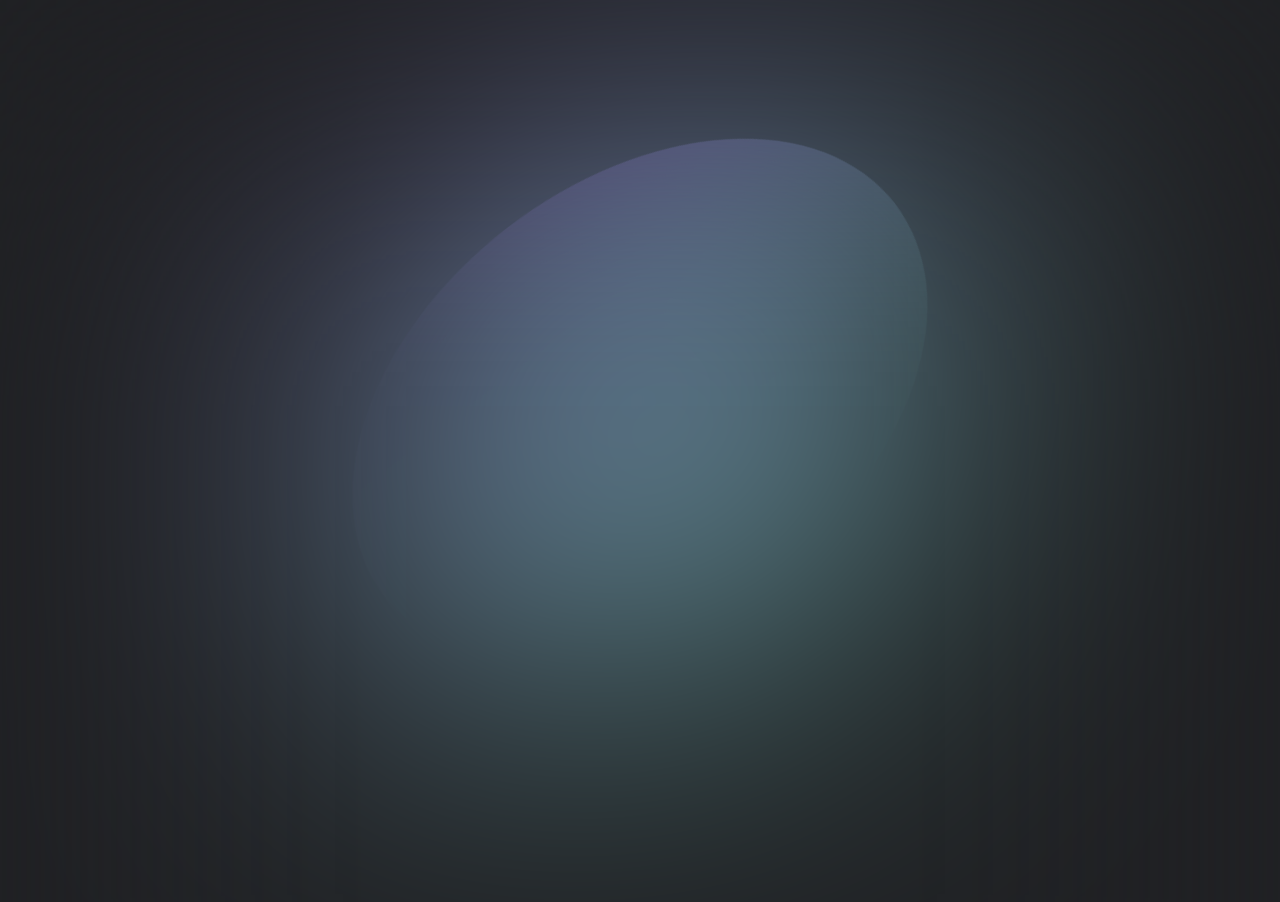
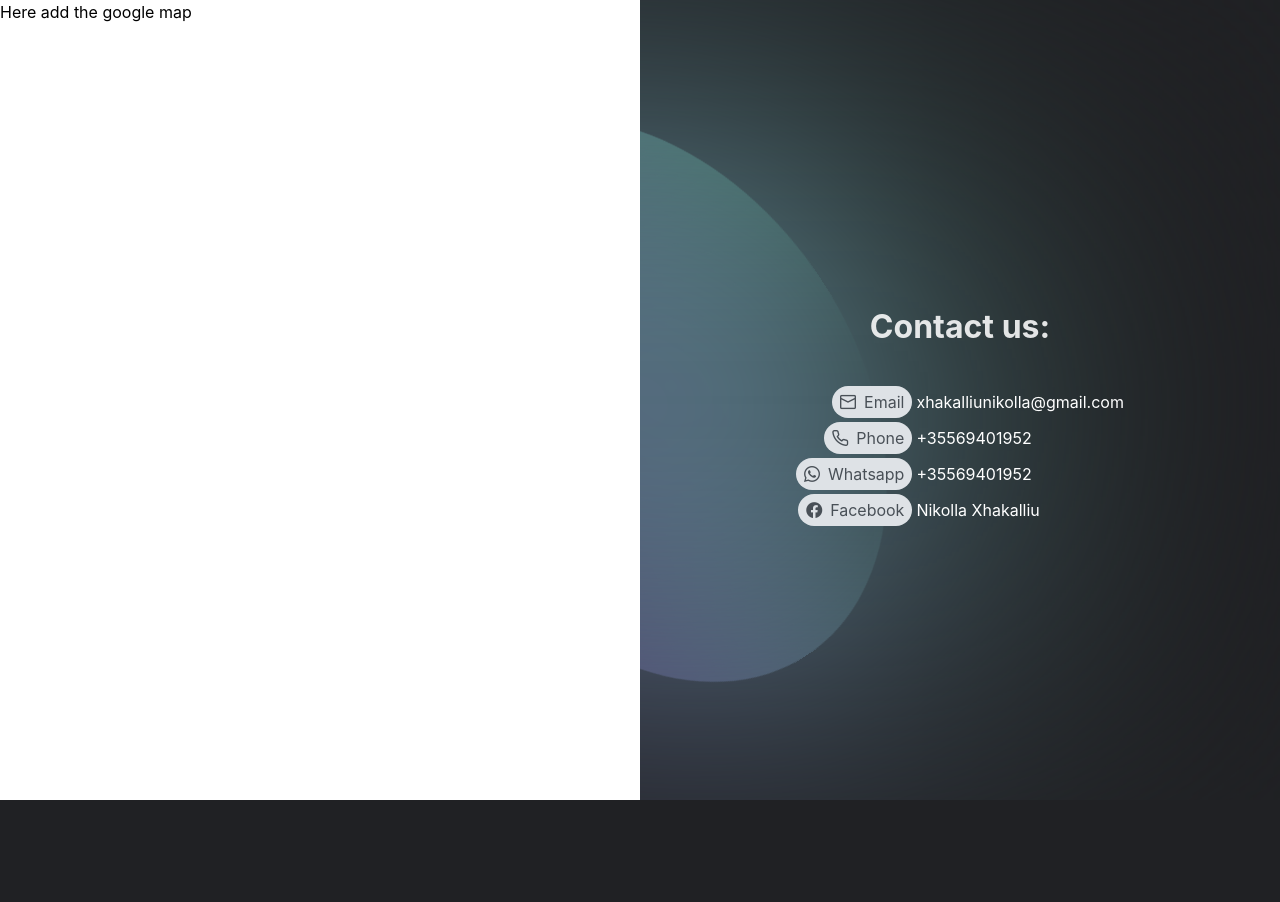
Before and after one commit to Danielxhxh/metalcraft-web-page, a Vue app: page /contact in a window 1280 px wide. Before the commit this address had no page. Shown: the top 902 px of the page. After the commit the page ends 800 px from the top, so only its background shows below. Built offline with nearby package versions, Linux system fonts and the light colour scheme.

Commit message:
added contact page

```diff
--- a/src/App.vue
+++ b/src/App.vue
@@ -38,12 +38,11 @@ onMounted(() => {
 
 #blur {
   position: absolute;
-  top: 0;
-  left: 0;
-  right: 0;
-  bottom: 0;
+  margin: 0 auto 0 0;
+  padding: 0 auto 0 0;
   width: 100%;
-  height: 500vh;
+  /* height: 500vh; */
+  height: 100%;
   z-index: 0;
   backdrop-filter: blur(12vmax);
 }
--- a/src/main.js
+++ b/src/main.js
@@ -12,6 +12,7 @@ import Menubar from "primevue/menubar";
 import Card from "primevue/card";
 import Button from "primevue/button";
 import Galleria from "primevue/galleria";
+import Chip from "primevue/chip";
 
 const app = createApp(App);
 
@@ -19,5 +20,6 @@ app.component("Menubar", Menubar);
 app.component("Card", Card);
 app.component("Button", Button);
 app.component("Galleria", Galleria);
+app.component("Chip", Chip);
 
 app.use(PrimeVue).use(router).mount("#app");
--- a/src/router/index.js
+++ b/src/router/index.js
@@ -7,5 +7,9 @@ export default createRouter({
       path: "/",
       component: () => import("../views/homepage.vue"),
     },
+    {
+      path: "/contact",
+      component: () => import("../views/contact-page.vue"),
+    },
   ],
 });
--- a/src/style.css
+++ b/src/style.css
@@ -1,5 +1,7 @@
+@import url("https://fonts.googleapis.com/css2?family=Raleway&display=swap");
+
 :root {
-  font-family: Inter, system-ui, Avenir, Helvetica, Arial, sans-serif;
+  font-family: "Raleway", sans-serif;
   line-height: 1.5;
   font-weight: 400;
 
@@ -36,6 +38,26 @@ h3 {
   font-size: 2em;
 }
 
+.c {
+  height: 200vh;
+  width: 960px;
+  margin: auto;
+  max-width: 95%;
+}
+
+::-webkit-scrollbar-track {
+  background-color: #202124;
+}
+
+::-webkit-scrollbar {
+  width: 5px;
+}
+
+::-webkit-scrollbar-thumb {
+  background-color: aquamarine;
+  border-radius: 10px;
+}
+
 @media screen and (max-width: 800px) {
   h1 {
     font-size: 3em;
--- /dev/null
+++ b/src/views/contact-page.vue
@@ -0,0 +1,97 @@
+<template>
+  <div class="container">
+    <div class="map-div">
+      <span style="color: black">Here add the google map</span>
+    </div>
+    <div class="contacts-div">
+      <div class="contacts">
+        <h3>Contact us:</h3>
+
+        <table>
+          <tr>
+            <td><Chip label="Email" icon="pi pi-envelope" /></td>
+            <td>
+              <a href="mailto:d.xhakalliu@gmail.com"
+                >xhakalliunikolla@gmail.com</a
+              >
+            </td>
+          </tr>
+          <tr>
+            <td><Chip label="Phone" icon="pi pi-phone" /></td>
+            <td><a href="tel:+35569401952">+35569401952</a></td>
+          </tr>
+          <tr>
+            <td><Chip label="Whatsapp" icon="pi pi-whatsapp" /></td>
+            <td>
+              <a href="https://wa.me/35569401952" target="blank"
+                >+35569401952</a
+              >
+            </td>
+          </tr>
+          <tr>
+            <td><Chip label="Facebook" icon="pi pi-facebook" /></td>
+            <td>
+              <a
+                href="https://www.facebook.com/nikolla.xhakalliu/"
+                target="blank"
+                >Nikolla Xhakalliu</a
+              >
+            </td>
+          </tr>
+        </table>
+      </div>
+    </div>
+  </div>
+</template>
+
+<script setup></script>
+
+<style scoped>
+tr td:first-child {
+  text-align: right;
+}
+
+tr td:first-child + td {
+  text-align: left;
+}
+
+.container {
+  display: flex;
+  height: 100%;
+}
+
+.map-div {
+  width: 50%;
+  background-color: white;
+}
+
+.contacts-div {
+  display: flex;
+  flex-direction: column;
+  align-items: center;
+  justify-content: center;
+  text-align: center;
+  width: 50%;
+}
+
+.contact {
+  margin-top: 2em;
+}
+
+a {
+  text-decoration: none;
+  color: white;
+}
+
+tr {
+  transition: all 0.2s ease-in-out;
+}
+
+tr:hover {
+  transform: scale(1.3);
+}
+
+table:hover > tr:not(:hover) {
+  transform: scale(0.7);
+}
+</style>
--- a/src/views/homepage.vue
+++ b/src/views/homepage.vue
@@ -38,72 +38,16 @@ const menu = [
         label: "Left",
         icon: "pi pi-fw pi-align-left",
       },
-      {
-        label: "Right",
-        icon: "pi pi-fw pi-align-right",
-      },
-      {
-        label: "Center",
-        icon: "pi pi-fw pi-align-center",
-      },
-      {
-        label: "Justify",
-        icon: "pi pi-fw pi-align-justify",
-      },
     ],
   },
   {
     label: "Users",
     icon: "pi pi-fw pi-user",
-    items: [
-      {
-        label: "New",
-        icon: "pi pi-fw pi-user-plus",
-      },
-      {
-        label: "Delete",
-        icon: "pi pi-fw pi-user-minus",
-      },
-      {
-        label: "Search",
-        icon: "pi pi-fw pi-users",
-        items: [
-          {
-            label: "Filter",
-            icon: "pi pi-fw pi-filter",
-            items: [
-              {
-                label: "Print",
-                icon: "pi pi-fw pi-print",
-              },
-            ],
-          },
-          {
-            icon: "pi pi-fw pi-bars",
-            label: "List",
-          },
-        ],
-      },
-    ],
   },
   {
     label: "Events",
     icon: "pi pi-fw pi-calendar",
     items: [
-      {
-        label: "Edit",
-        icon: "pi pi-fw pi-pencil",
-        items: [
-          {
-            label: "Save",
-            icon: "pi pi-fw pi-calendar-plus",
-          },
-          {
-            label: "Delete",
-            icon: "pi pi-fw pi-calendar-minus",
-          },
-        ],
-      },
       {
         label: "Archieve",
         icon: "pi pi-fw pi-calendar-times",
@@ -153,7 +97,7 @@ const menu = [
 }
 
 .carousel-designs:hover > img:not(:hover) {
-  transform: scale(0.6); /* make the other images smaller */
+  transform: scale(0.7); /* make the other images smaller */
 }
 
 @media screen and (max-width: 800px) {
```
